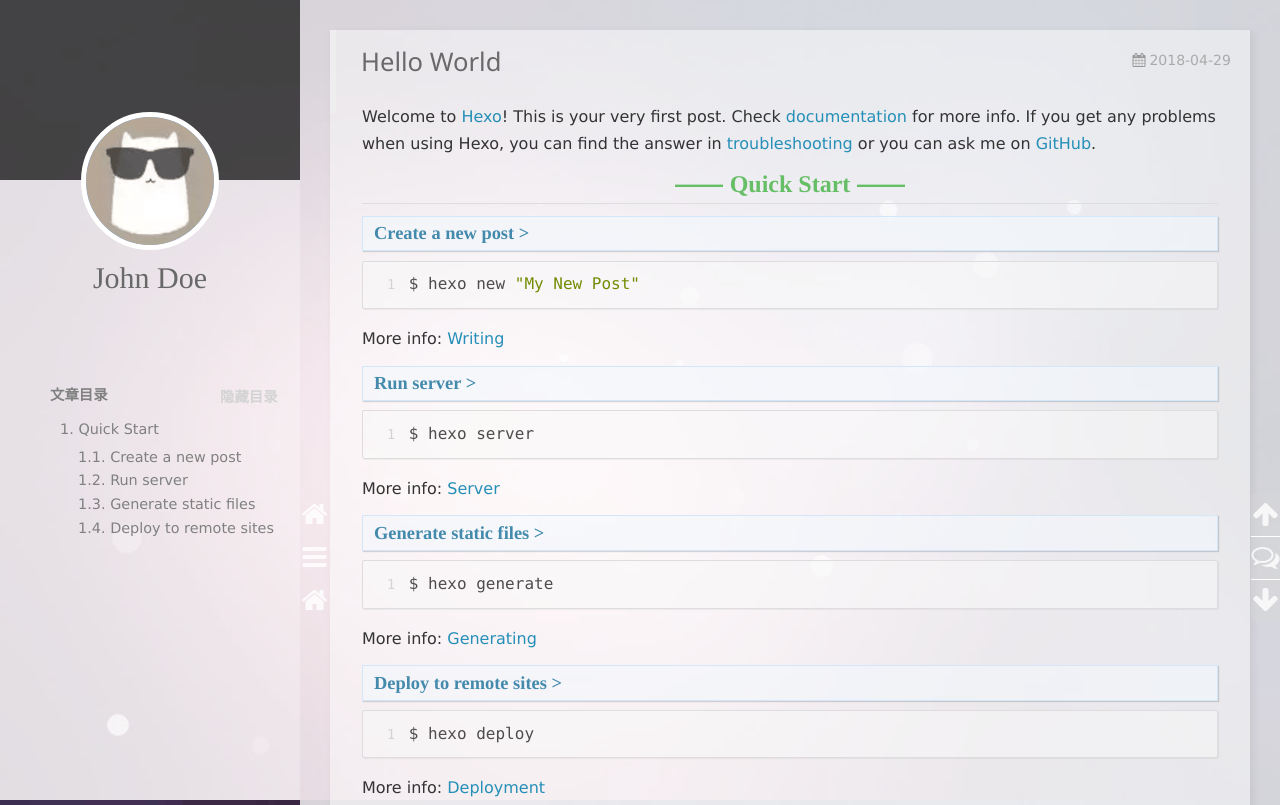
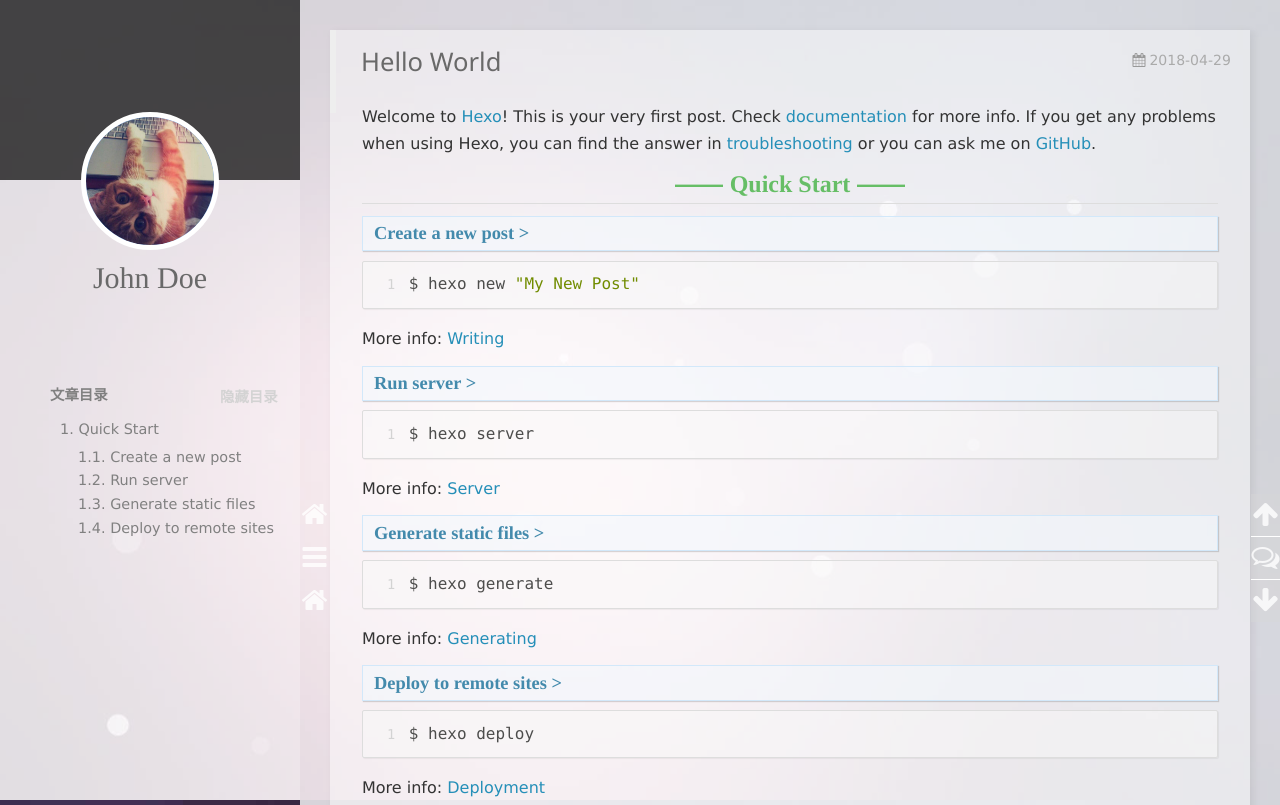
Before and after one commit to JiangliM/JiangliM.github.io, a plain HTML site: page 2018/04/29/hello-world/index.html in a window 1280 px wide. Shown: the top 805 px of the page. Drawn offline with nearby package versions, Linux system fonts and the light colour scheme; some packages are replaced by stand-ins of ours; a script that the page names is missing.

Commit message:
Site updated: 2018-04-29 11:46:37

```diff
--- a/2018/04/29/hello-world/index.html
+++ b/2018/04/29/hello-world/index.html
@@ -97,7 +97,7 @@
 <div class="intrude-less">
     <header id="header" class="inner">
         <a href="/" class="profilepic">
-            <img src="/img/avatar.png" class="animated zoomIn">
+            <img src="/img/miaomiao.png" class="animated zoomIn">
         </a>
         <hgroup>
           <h1 class="header-author"><a href="/">John Doe</a></h1>
@@ -222,7 +222,7 @@
     <div class="intrude-less">
         <header id="header" class="inner">
             <a href="/" class="profilepic">
-                <img src="/img/avatar.png" class="animated zoomIn">
+                <img src="/img/miaomiao.png" class="animated zoomIn">
             </a>
             <hgroup>
               <h1 class="header-author"><a href="/" title="回到主页">John Doe</a></h1>
```
Also changed, not shown: archives/2018/04/index.html (+2 -2 lines), archives/2018/index.html (+2 -2 lines), archives/index.html (+2 -2 lines), index.html (+2 -2 lines), img/miaomiao.png (renamed from img/miaomiao.jpg).
